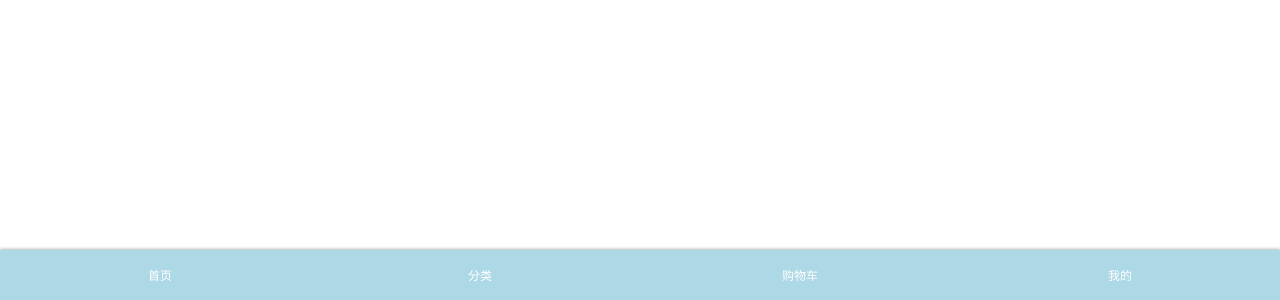
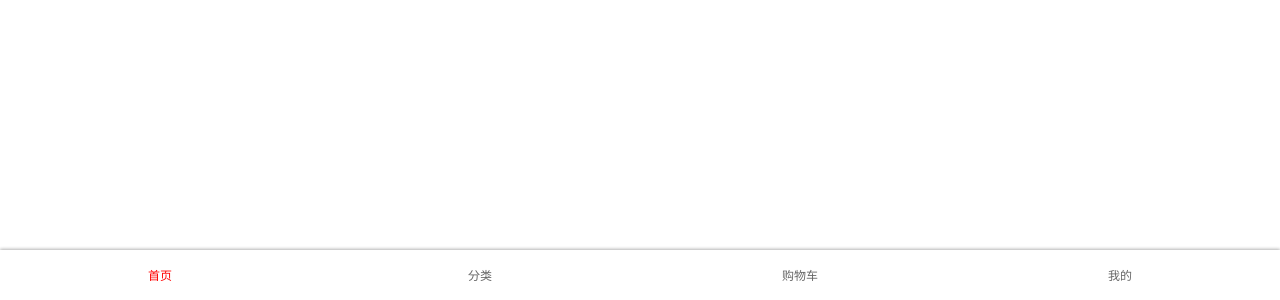
Before and after one commit to scabls/tabbar, a Vue app: page / in a window 1280 px wide. Shown: the part 500-800 px from the top of the page. Built offline with nearby package versions, Linux system fonts and the light colour scheme; a small style sheet from the web is missing.

Commit message:
点击高亮: 与根组件耦合性强的尝试

```diff
--- a/src/App.vue
+++ b/src/App.vue
@@ -1,17 +1,18 @@
 <template>
   <TabBar v-model="active">
-    <TabBarItem icon="home">首页</TabBarItem>
-    <TabBarItem icon="category">分类</TabBarItem>
-    <TabBarItem icon="cart">购物车</TabBarItem>
-    <TabBarItem icon="user">我的</TabBarItem>
+    <TabBarItem icon="home" :id="0">首页</TabBarItem>
+    <TabBarItem icon="category" :id="1">分类</TabBarItem>
+    <TabBarItem icon="cart" :id="2">购物车</TabBarItem>
+    <TabBarItem icon="user" :id="3">我的</TabBarItem>
   </TabBar>
 </template>
 
 <script setup>
 import TabBar from './components/TabBar.vue'
 import TabBarItem from './components/TabBarItem.vue'
-import { ref } from 'vue'
+import { ref, provide } from 'vue'
 const active = ref(0)
+provide('active', active)
 </script>
 
 <style>
--- a/src/components/TabBar.vue
+++ b/src/components/TabBar.vue
@@ -23,7 +23,7 @@ const emit = defineEmits(['update:model-value'])
   justify-content: space-around;
   width: 100%;
   height: 50px;
-  background-color: lightblue;
+  /* background-color: lightblue; */
   box-shadow: 0 -1px 3px rgba(0, 0, 0, 0.3);
 }
 </style>
--- a/src/components/TabBarItem.vue
+++ b/src/components/TabBarItem.vue
@@ -1,5 +1,5 @@
 <template>
-  <div class="tab-bar-item">
+  <div class="tab-bar-item" :class="activeStyle">
     <i :class="iconStyle"></i>
     <!-- <i :class="iconStyle(icon)"></i> -->
     <slot></slot>
@@ -7,10 +7,14 @@
 </template>
 
 <script setup>
-import { computed } from 'vue'
+import { computed, inject } from 'vue'
 const props = defineProps({
   icon: {
     type: String,
+    required: true,
+  },
+  id: {
+    type: Number,
     required: true,
   },
 })
@@ -18,6 +22,8 @@ const iconStyle = computed(() => `iconfont icon-${props.icon}`)
 // const iconStyle = computed(() => {
 //   return icon => `iconfont icon-${icon}`
 // })
+const active = inject('active')
+const activeStyle = computed(() => ({ current: active.value === props.id }))
 </script>
 
 <style scoped>
@@ -33,10 +39,13 @@ const iconStyle = computed(() => `iconfont icon-${props.icon}`)
   /* display: grid;
   text-align: center;
   align-content: center; */
-  color: #fff;
+  color: #666;
   font-size: 12px;
 }
 .tab-bar-item i {
   font-size: 18px;
 }
+.tab-bar-item.current {
+  color: red;
+}
 </style>
```
